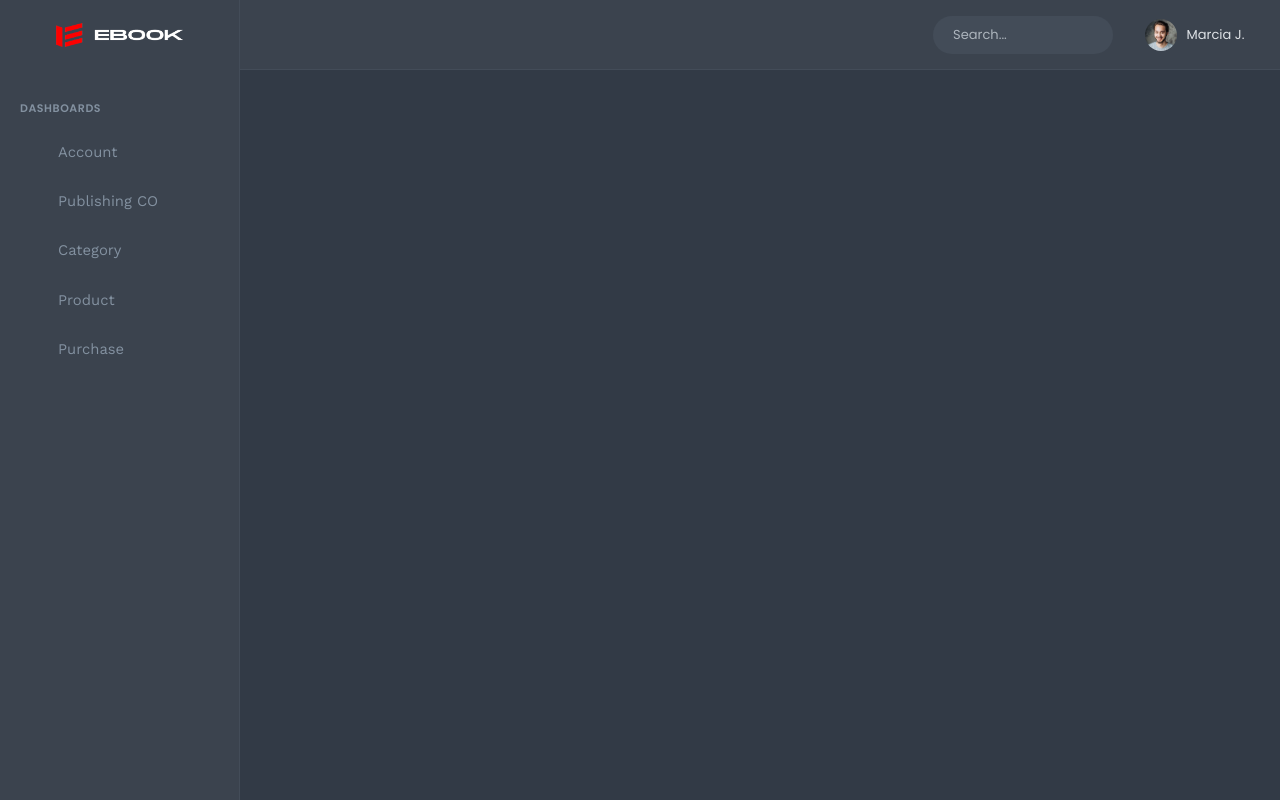
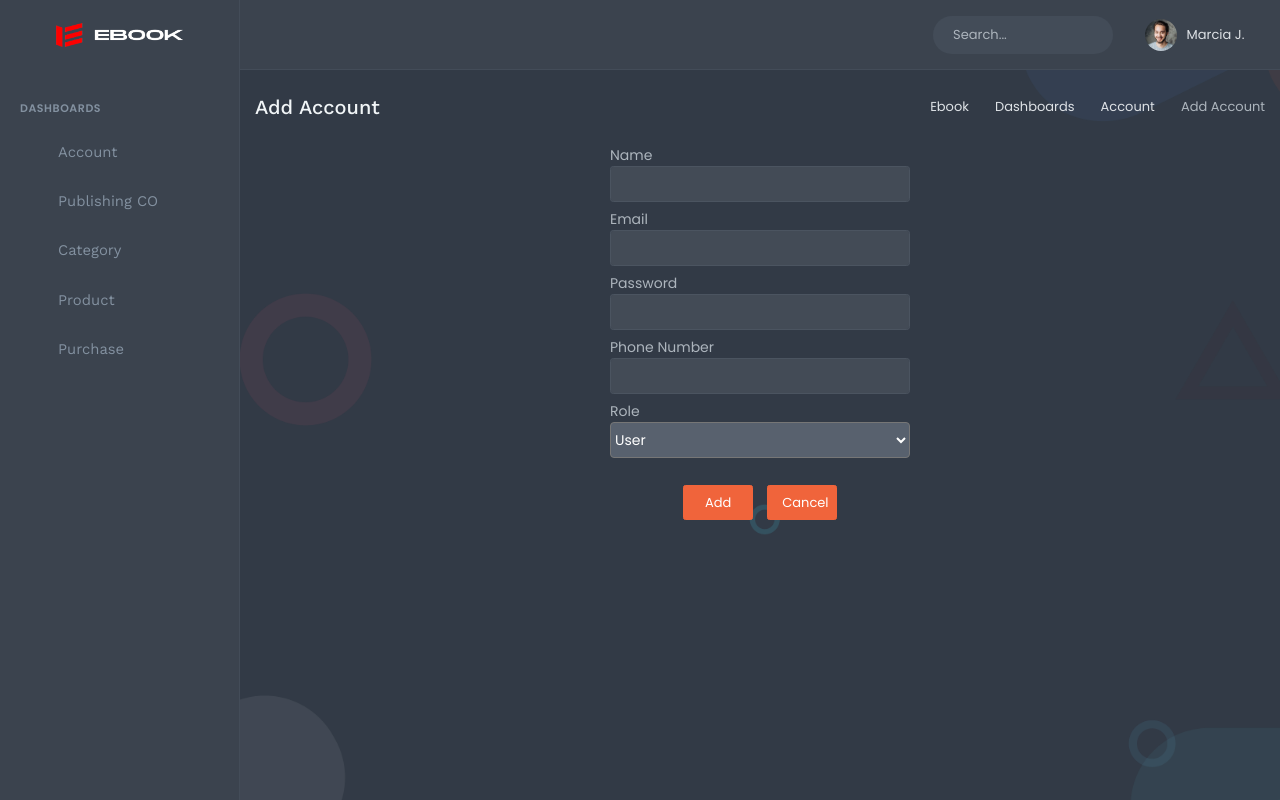
Before and after one commit to minhhuy243/Ebook, a PHP site: page /admin/index.php?act=1&sub=4 in a window 1280 px wide. Run offline with PHP 8.4, Linux system fonts and the light colour scheme; the visitor is signed in with stand-in values (Sample User, id 1); some web fonts are replaced.

Commit message:
add edit account

```diff
--- a/DBConnect.php
+++ b/DBConnect.php
@@ -66,6 +66,7 @@
 		return $result;
 	}
 
+
 	public static function ChangeURL($path)
 	{
 		echo '<script type = "text/javascript">';
--- a/admin/assets/css/css.css
+++ b/admin/assets/css/css.css
@@ -44,4 +44,9 @@
 
 table {
   border-spacing: 5px
+
 }
+
+form fieldset input{
+  width:  300px;
+}
--- a/admin/inc/menu.php
+++ b/admin/inc/menu.php
@@ -243,4 +243,5 @@
 
         </div>
         <!-- END wrapper -->
+
 </php>
--- a/admin/index.php
+++ b/admin/index.php
@@ -31,10 +31,11 @@
         <link href="assets\css\bootstrap.min.css" rel="stylesheet" type="text/css">
         <link href="assets\css\icons.min.css" rel="stylesheet" type="text/css">
         <link href="assets\css\app.min.css" rel="stylesheet" type="text/css">
+        <link href="assets\css\css.css" rel="stylesheet" type="text/css">
 
     </head>
 
-    <body>
+    <body class="authentication-bg authentication-bg-pattern">
 
         <!-- Begin page -->
         <div id="wrapper">
--- a/admin/pages/account/add_account.php
+++ b/admin/pages/account/add_account.php
@@ -0,0 +1,56 @@
+<div class="content-page">
+<!-- start page title -->
+    <div class="row">
+        <div class="col-12">
+            <div class="page-title-box">
+                <div class="page-title-right">
+                    <ol class="breadcrumb m-0">
+                        <li class="breadcrumb-item"><a href="javascript: void(0);">Ebook</a></li>
+                        <li class="breadcrumb-item"><a href="javascript: void(0);">Dashboards</a></li>
+                        <li class="breadcrumb-item"><a href="javascript: void(0);">Account</a></li>
+                        <li class="breadcrumb-item active">Add Account</li>
+
+                    </ol>
+                </div>
+                <h4 class="page-title">Add Account</h4>
+            </div>
+        </div>
+    </div>
+<!-- end page title -->
+    <form style="margin: 0 auto; width:300px; font-size: 14px " action="pages/account/addHandle.php" method="get">
+
+        <fieldset>
+            Name
+            <input style="margin-bottom: 7px" class="form-control" type="text" name="txtDisplay_name"  />
+            <input type="hidden" name="id"  />
+
+        </fieldset>
+        <fieldset>
+            Email
+            <input style="margin-bottom: 7px" class="form-control"  type="text" name="txtEmail"   />
+        </fieldset>
+        <fieldset>
+            Password
+            <input style="margin-bottom: 7px" class="form-control"  type="password" name="txtPassword"   />
+        </fieldset>
+        <fieldset>
+            Phone Number
+            <input style="margin-bottom: 7px" class="form-control"  type="text" name="txtPhonenumber"   />
+        </fieldset>
+        <fieldset>
+            Role
+            </br>
+            <select style="margin-bottom: 7px; width: 300px; height: 36px;  border-radius: 4px; background: #58616e; color: white" id="RoleSelect" name="RoleSelect"   >
+                <option value="0">User</option>
+                <option value="1">Admin</option>
+            </select>
+        </fieldset>
+
+        <fieldset style="padding-top: 20px; text-align: center">
+            <input class="btn btn-danger" style="margin-right:10px; width: 70px"  type="submit" value="Add" />
+            <input class="btn btn-danger" style="width: 70px" type="button" value="Cancel" onClick="location = 'index.php?act=1';" />
+        </fieldset>
+
+    </form>
+
+</div>
--- a/admin/pages/account/edtHandle.php
+++ b/admin/pages/account/editHandle.php
@@ -1,5 +1,7 @@
 <?php
 	include("../../../DBConnect.php");
+
+
 	if(isset($_GET["id"]) == true)
 	{
 		$id = $_GET["id"];
@@ -8,7 +10,7 @@
         $phone = $_GET["txtPhonenumber"];
         $pass = $_GET["txtPassword"];
 
-		$sql = "UPDATE `ebook`.`user` SET `Display_Name` = '$ten', `Email`='$email', `Phonenumber`='$phone', `Password`='md5($pass)' WHERE User_Id = $id";
+		$sql = "UPDATE `ebook`.`user` SET `Display_Name` = '$name', `Email`='$email', `Phonenumber`='$phone', `Password`='$pass' WHERE User_Id = $id";
 		DataProvider::ExecuteQuery($sql);
 	}
 	DataProvider::ChangeURL('../../index.php?act=1');
--- a/admin/pages/account/list_account.php
+++ b/admin/pages/account/list_account.php
@@ -25,7 +25,7 @@
                         <!-- end page title -->
 
                         <table>
-                            <tr style="text-align: center">
+                            <tr style="text-align: center; font-size: 14px">
                                 <th width="70">User Id</th>
                                 <th width="100">User role</th>
                                 <th width="200">Email</th>
@@ -68,3 +68,4 @@
                     </div> <!-- container -->
 
                 </div> <!-- content -->
+            </div>
```
Also changed, not shown: admin/pages/account/addHandle.php (+18 -0 lines), admin/pages/account/edit_account.php (+27 -8 lines).
